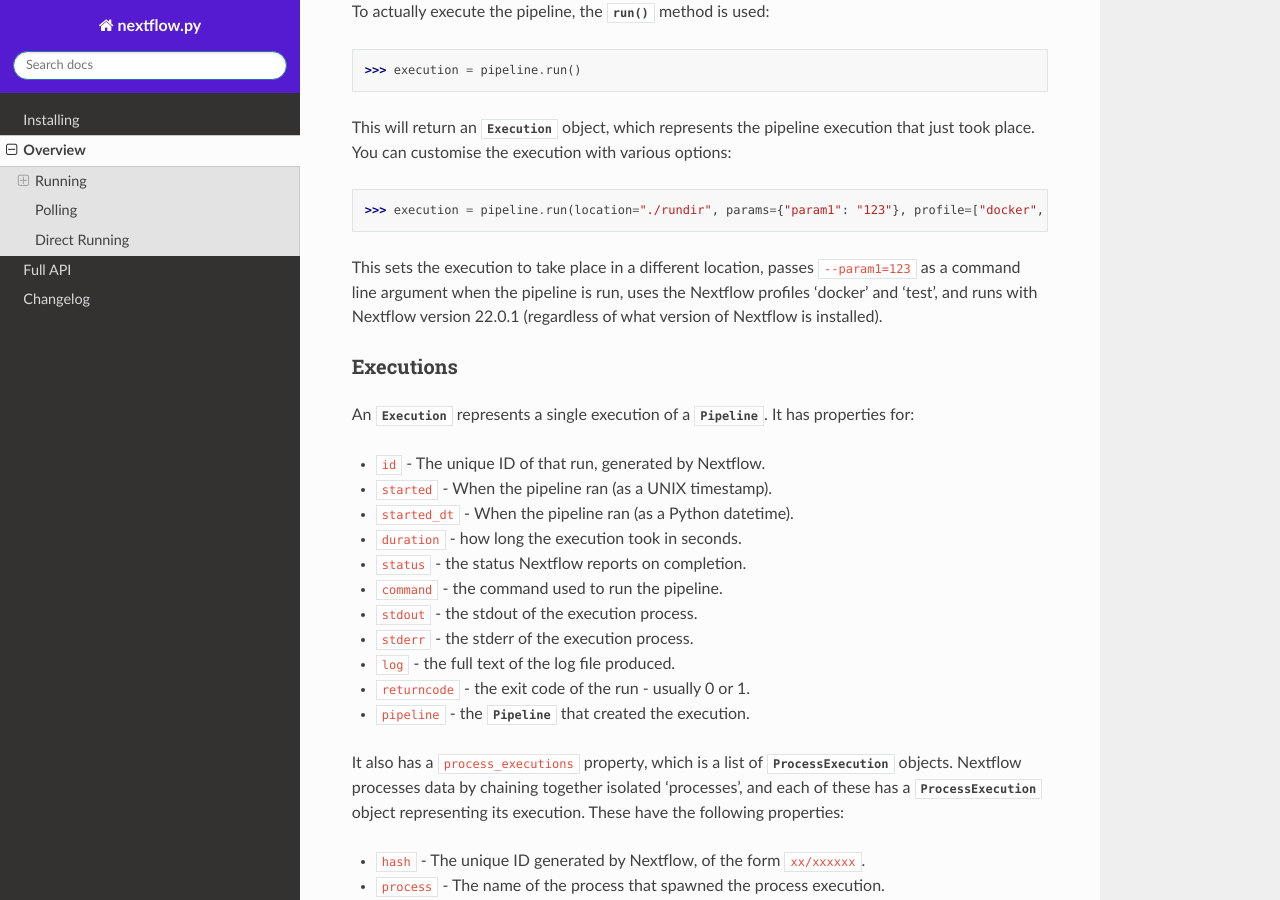
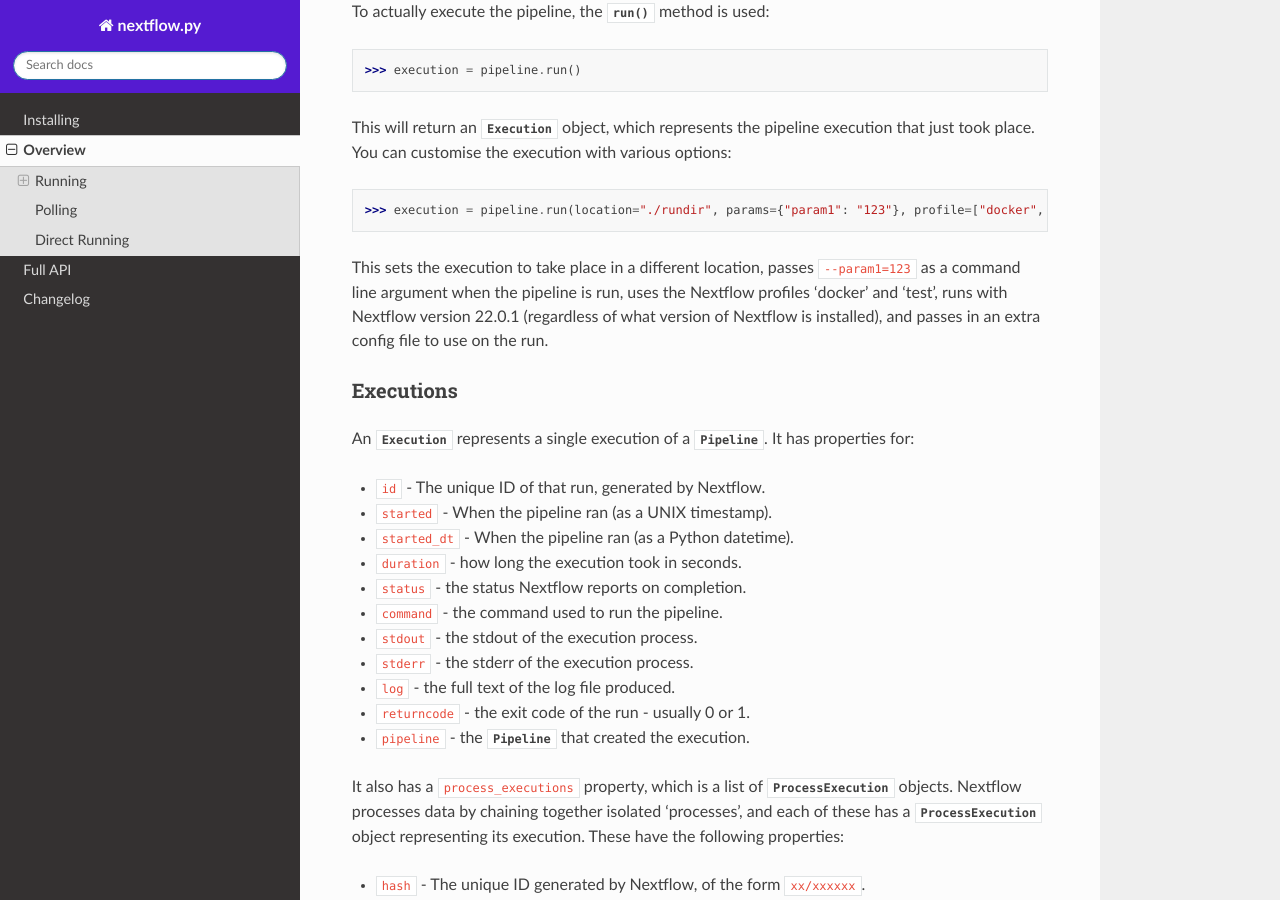
Before and after one commit to goodwright/nextflow.py, a Sphinx documentation site: the page built from docs/source/overview.rst, in a window 1280 px wide and 900 px high, scrolled down 372 px. Built offline with Sphinx 7.4.7 and the Read the Docs theme 2.0.0, drawn with Linux system fonts in a browser that asks for light colours.

Commit message:
New conf method in docs

```diff
--- a/docs/source/overview.rst
+++ b/docs/source/overview.rst
@@ -19,12 +19,13 @@
 execution that just took place. You can customise the execution with various
 options:
 
-    >>> execution = pipeline.run(location="./rundir", params={"param1": "123"}, profile=["docker", "test"], version="22.0.1")
+    >>> execution = pipeline.run(location="./rundir", params={"param1": "123"}, profile=["docker", "test"], version="22.0.1", config=["env.config"])
 
 This sets the execution to take place in a different location, passes
 ``--param1=123`` as a command line argument when the pipeline is run, uses the
-Nextflow profiles 'docker' and 'test', and runs with Nextflow version 22.0.1
-(regardless of what version of Nextflow is installed).
+Nextflow profiles 'docker' and 'test', runs with Nextflow version 22.0.1
+(regardless of what version of Nextflow is installed), and passes in an extra
+config file to use on the run.
 
 Executions
 ##########
@@ -121,4 +122,4 @@
 :py:class:`.Pipeline`:
 
     >>> import nextflow
-    >>> execution = nextflow.run(path="pipeline.nf", config="settings.config", params={"param1": "123"})
+    >>> execution = nextflow.run(path="pipeline.nf", config=["settings.config"], params={"param1": "123"})
```
